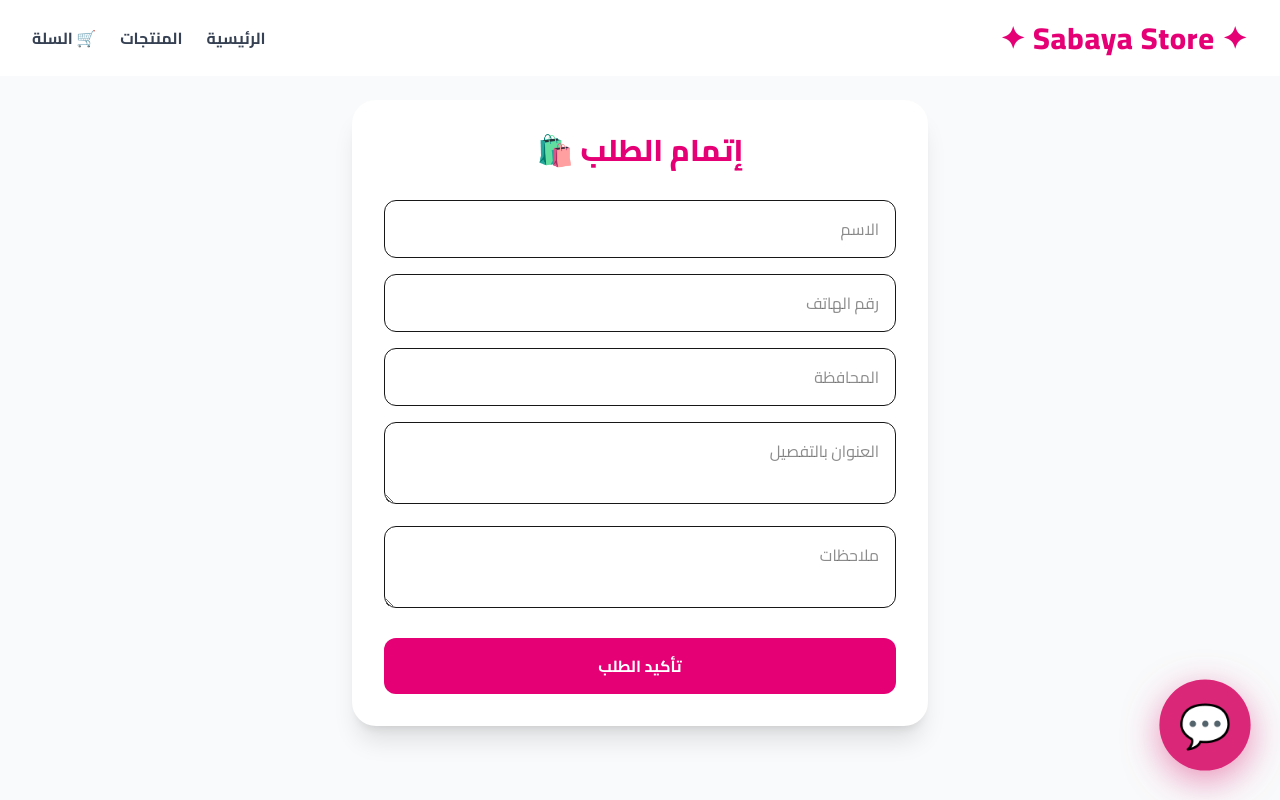
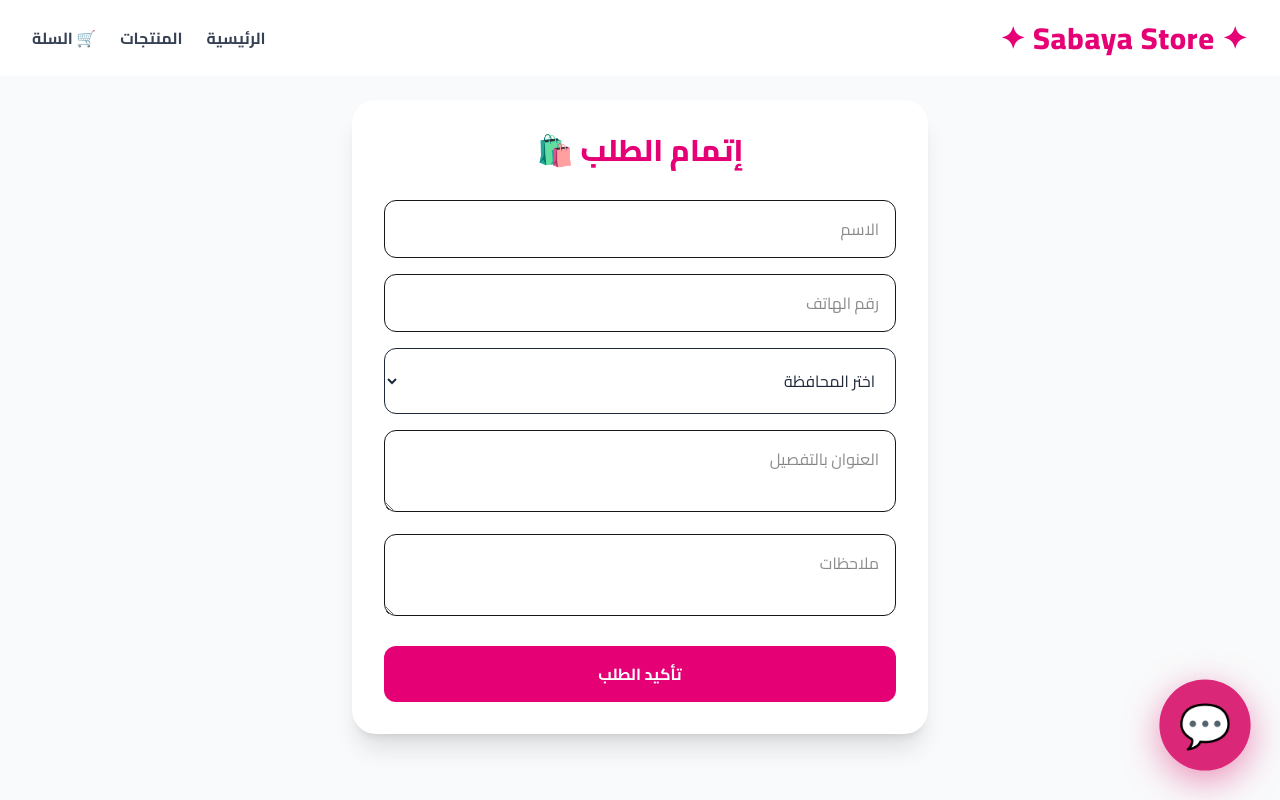
Before and after one commit to Som3a20486/sabaya-store, a Next.js app in the folder client/: page /checkout in a window 1280 px wide. Shown: the top 800 px of the page. Built offline with nearby package versions, Linux system fonts and the light colour scheme; no server answers.

Commit message:
Add Egypt governorates dropdown

```diff
--- a/client/app/checkout/page.tsx
+++ b/client/app/checkout/page.tsx
@@ -328,11 +328,7 @@ export default function CheckoutPage() {
     >
       {labelData && (
         <div
-          className="
-            fixed
-            -left-[9999px]
-            top-0
-          "
+          className="fixed left-[-9999px] top-0"
         >
           <ShippingLabel
             ref={labelRef}
@@ -402,8 +398,7 @@ export default function CheckoutPage() {
           "
         />
 
-        <input
-          placeholder="المحافظة"
+        <select
   value={governorate}
   onChange={(e) =>
     setGovernorate(e.target.value)
@@ -415,8 +410,45 @@ export default function CheckoutPage() {
     p-4
     rounded-xl
     mb-4
+    bg-white
+    text-gray-800
+    outline-none
+    focus:ring-2
+    focus:ring-pink-500
   "
-        />
+>
+  <option value="">
+    اختر المحافظة
+  </option>
+
+  <option value="القاهرة">القاهرة</option>
+  <option value="الجيزة">الجيزة</option>
+  <option value="الإسكندرية">الإسكندرية</option>
+  <option value="الدقهلية">الدقهلية</option>
+  <option value="البحر الأحمر">البحر الأحمر</option>
+  <option value="البحيرة">البحيرة</option>
+  <option value="الفيوم">الفيوم</option>
+  <option value="الغربية">الغربية</option>
+  <option value="الإسماعيلية">الإسماعيلية</option>
+  <option value="كفر الشيخ">كفر الشيخ</option>
+  <option value="مطروح">مطروح</option>
+  <option value="المنوفية">المنوفية</option>
+  <option value="المنيا">المنيا</option>
+  <option value="القليوبية">القليوبية</option>
+  <option value="الوادي الجديد">الوادي الجديد</option>
+  <option value="السويس">السويس</option>
+  <option value="أسوان">أسوان</option>
+  <option value="أسيوط">أسيوط</option>
+  <option value="بني سويف">بني سويف</option>
+  <option value="بورسعيد">بورسعيد</option>
+  <option value="دمياط">دمياط</option>
+  <option value="الشرقية">الشرقية</option>
+  <option value="جنوب سيناء">جنوب سيناء</option>
+  <option value="شمال سيناء">شمال سيناء</option>
+  <option value="سوهاج">سوهاج</option>
+  <option value="قنا">قنا</option>
+  <option value="الأقصر">الأقصر</option>
+</select>
 
         <textarea
           placeholder="العنوان بالتفصيل"
--- a/client/app/product/page.tsx
+++ b/client/app/product/page.tsx
@@ -86,6 +86,7 @@ function ProductContent(){
     else{
 
       setLoading(false);
+
 
     }
 
@@ -357,7 +358,7 @@ function ProductContent(){
 
           className="
           w-full
-          h-[500px]
+          h-125
           object-cover
           rounded-3xl
           "
```
Lines whose indentation alone changed are shown as unchanged.
